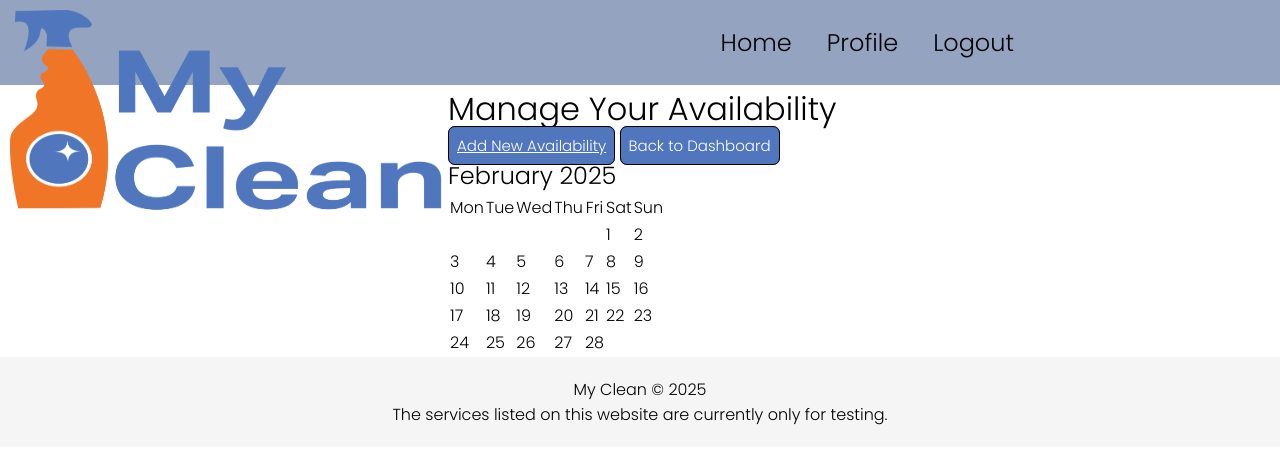
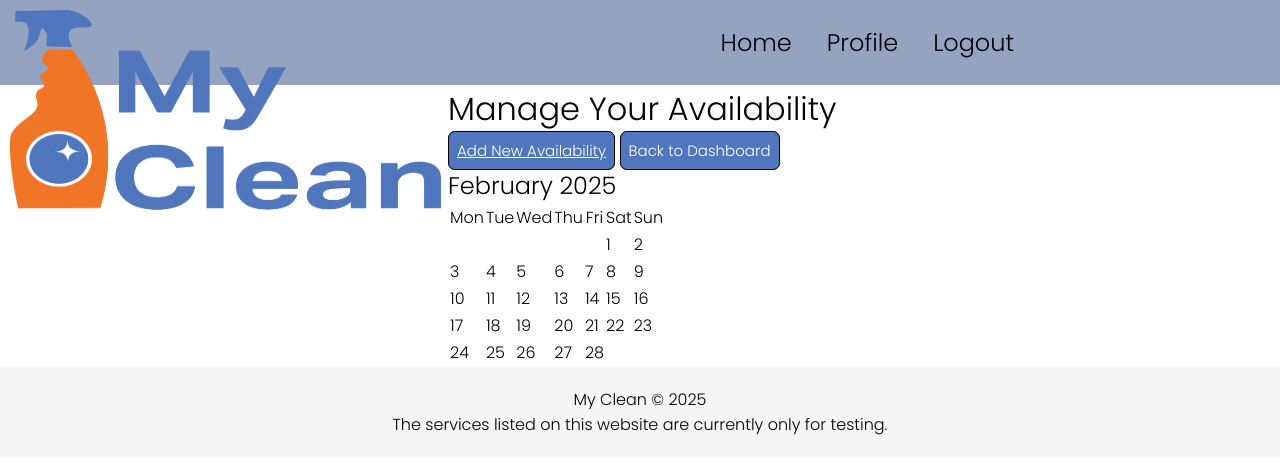
Before and after one commit to JoshuaDelosSantos/my-clean-project, a Django app: page /service_provider/sp_availability/ in a window 1280 px wide. Shown: the top 474 px of the page. Run offline with Django 5.2, Linux system fonts and the light colour scheme; a user stored in the database is signed in; tables that the repository leaves empty hold one stand-in row (values such as "Sample post").

Commit message:
Add padding for availability buttons

```diff
--- a/myclean/static/css/style.css
+++ b/myclean/static/css/style.css
@@ -375,6 +375,15 @@ footer {
     border: 1px solid black;
 }
 
+/* CSS for manage availability */
+
+.availability-actions {
+    padding: 5px;
+    text-decoration: none;
+}
+
+
+
 /* CSS for add availability */
 
 .sp_add_availability_container {
```
